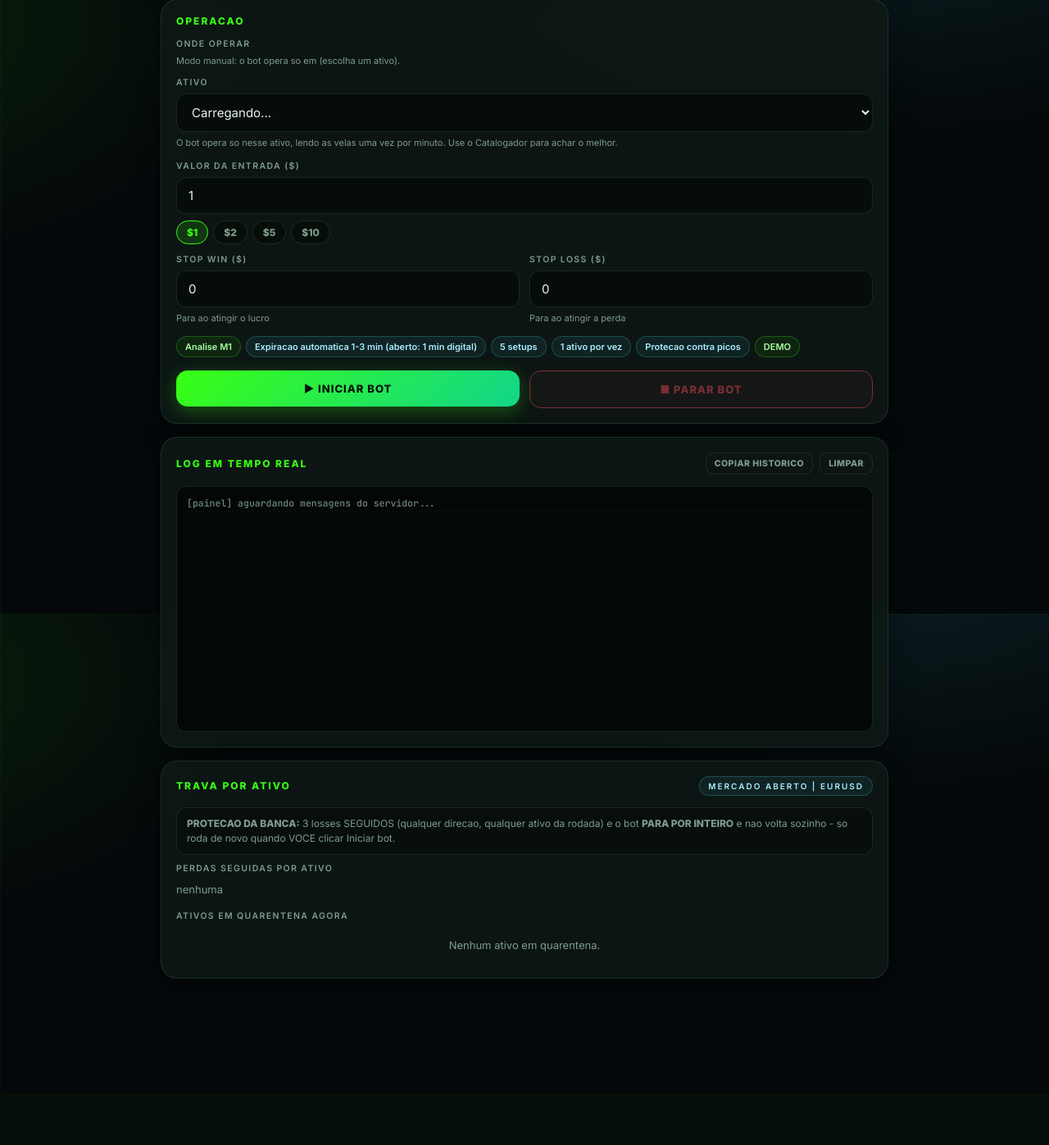
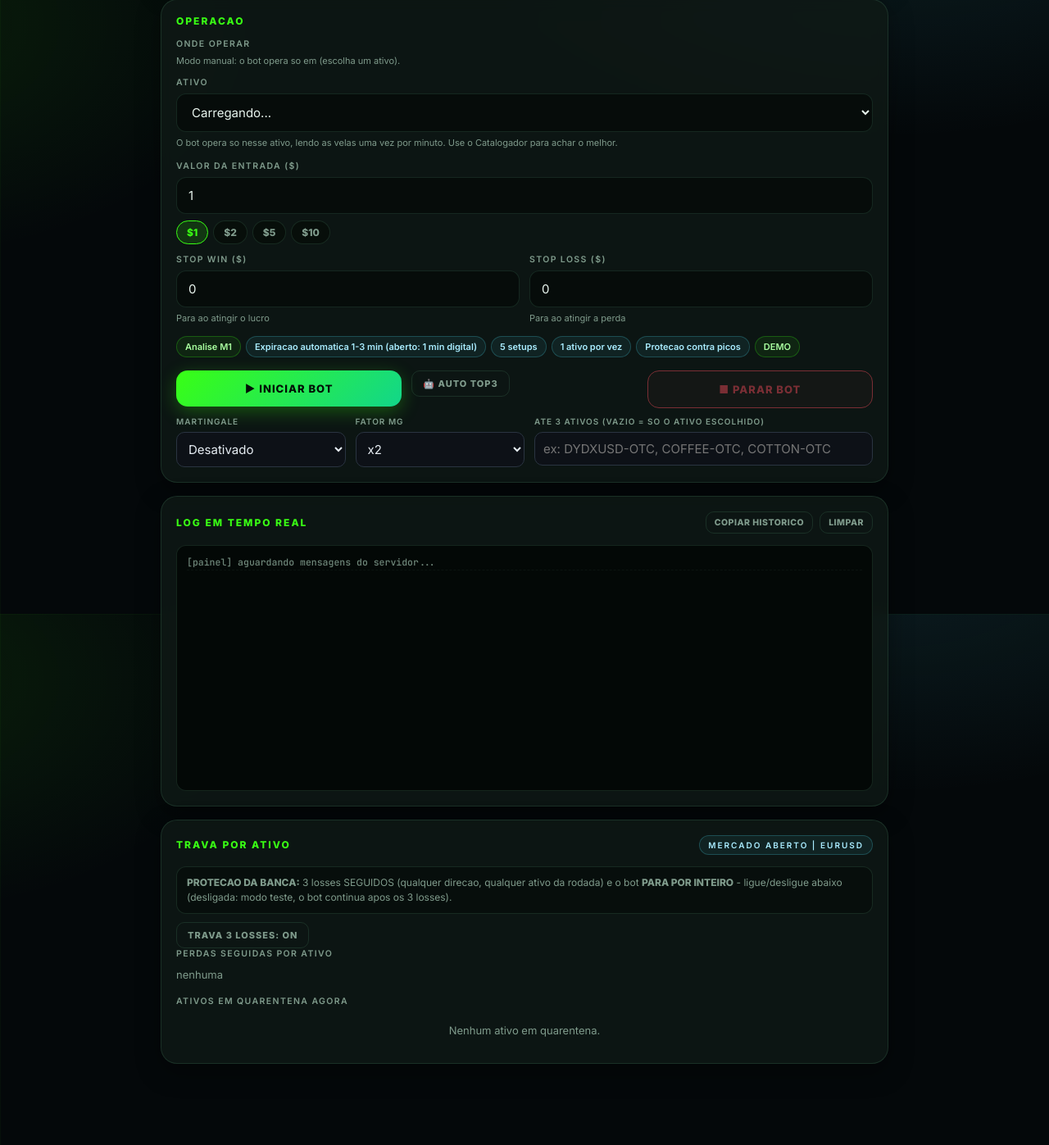
Before and after one commit to daniloadalto/danbot, a Flask app: page / in a window 1280 px wide. Shown: the part 851-2248 px from the top of the page at 82% size. Before the commit the page ends 2045 px from the top, so only its background shows below. Run offline with Flask 3, Linux system fonts and the light colour scheme; data that the repository does not hold is empty.

Commit message:
Enhance dashboard with MARTINGALE and multi-assets features
Added options for MARTINGALE settings and multi-assets input in the dashboard.

```diff
--- a/templates/dashboard.html
+++ b/templates/dashboard.html
@@ -217,7 +217,15 @@ body.running .status:before{background:var(--green);box-shadow:0 0 12px var(--gr
 <div class="strip" style="margin-top:14px"><span class="pill g">Analise M1</span><span class="pill">Expiracao automatica 1-3 min (aberto: 1 min digital)</span><span class="pill">5 setups</span><span class="pill">1 ativo por vez</span><span class="pill">Protecao contra picos</span><span class="pill g" id="accountMode">DEMO</span></div>
 <b id="modeTitle" style="display:none"></b>
 
-<div class="row" style="margin-top:16px"><div class="col"><button class="btn btn-green" id="startBtn" onclick="startBot()">▶ Iniciar bot</button></div><div class="col"><button class="btn btn-red" id="stopBtn" onclick="stopBot()">■ Parar bot</button></div></div>
+<div class="row" style="margin-top:16px"><div class="col"><button class="btn btn-green" id="startBtn" onclick="startBot()">▶ Iniciar bot</button></div><div class="col"><button class="btn btn-outline" onclick="startBot('TOP3')">🤖 Auto TOP3</button></div><div class="col"><button class="btn btn-red" id="stopBtn" onclick="stopBot()">■ Parar bot</button></div></div>
+<div class="row" style="margin-top:10px">
+  <div class="col"><label style="font-size:10px;color:var(--muted);letter-spacing:1px">MARTINGALE</label>
+    <select id="mgLevel" class="inp" style="width:100%;padding:10px;border-radius:10px;background:#0d1117;color:#e6edf3;border:1px solid #2a3441"><option value="0">Desativado</option><option value="1">Nivel 1</option><option value="2">Nivel 2</option><option value="3">Nivel 3</option></select></div>
+  <div class="col"><label style="font-size:10px;color:var(--muted);letter-spacing:1px">FATOR MG</label>
+    <select id="mgFactor" class="inp" style="width:100%;padding:10px;border-radius:10px;background:#0d1117;color:#e6edf3;border:1px solid #2a3441"><option value="2">x2</option><option value="2.5">x2.5</option><option value="3">x3</option></select></div>
+  <div class="col" style="flex:2"><label style="font-size:10px;color:var(--muted);letter-spacing:1px">ATE 3 ATIVOS (vazio = so o ativo escolhido)</label>
+    <input id="multiAssets" class="inp" placeholder="ex: DYDXUSD-OTC, COFFEE-OTC, COTTON-OTC" style="width:100%;padding:10px;border-radius:10px;background:#0d1117;color:#e6edf3;border:1px solid #2a3441"></div>
+</div>
 </div>
 
 <div class="card pane-op">
@@ -227,7 +235,8 @@ body.running .status:before{background:var(--green);box-shadow:0 0 12px var(--gr
 
 <div class="card pane-op">
 <h2>Trava por ativo <span class="sp"></span><span id="qMode" class="pill" style="font-size:10px">-</span></h2>
-<div id="qInfo" class="info"><b>PROTECAO DA BANCA:</b> 3 losses SEGUIDOS (qualquer direcao, qualquer ativo da rodada) e o bot <b>PARA POR INTEIRO</b> e nao volta sozinho - so roda de novo quando VOCE clicar Iniciar bot.</div>
+<div id="qInfo" class="info"><b>PROTECAO DA BANCA:</b> 3 losses SEGUIDOS (qualquer direcao, qualquer ativo da rodada) e o bot <b>PARA POR INTEIRO</b> - ligue/desligue abaixo (desligada: modo teste, o bot continua apos os 3 losses).</div>
+<div style="margin-top:10px"><button type="button" id="lockBtn" class="btn btn-outline" onclick="toggleLock3()">Trava 3 losses: ON</button></div>
 <label>Perdas seguidas por ativo</label>
 <div id="qStreak" class="chips" style="margin-top:0"><span class="empty" style="padding:4px 0">nenhuma</span></div>
 <label style="margin-top:14px">Ativos em quarentena agora</label>
@@ -423,22 +432,40 @@ async function botStatus(){try{const r=await fetch('/api/bot/status',{headers:he
     if(j.mode==='MANUAL') fi.textContent='Modo manual: o bot opera so em '+(j.manual_asset||'(escolha um ativo)')+'.';
     else fi.textContent='O bot escolhe os ativos sozinho. Ativo em foco: '+(j.running?(j.asset||'-'):'-');
   }}catch(e){}}
-async function startBot(){
+async function startBot(modeOverride){
   const mode=$('mode').value;
   localStorage.setItem('danbot_mode',mode);
   const amount=parseFloat($('amount').value)||1;
   const stop_win=parseFloat($('stopWin').value)||0;
   const stop_loss=parseFloat($('stopLoss').value)||0;
   const body={mode,amount,entry_value:amount,timeframe:'M1',stop_win,stop_loss};
-  if(mode==='MANUAL'){
-    body.asset=$('asset').value;
-    if(!body.asset){toast('Escolha um ativo na lista (modo manual)','loss');return;}
+  if(modeOverride==='TOP3'){ body.run_mode='TOP3'; body.asset=body.asset||'EURUSD-OTC'; }
+  else if(mode==='MANUAL'){
+    const multi=($('multiAssets')?.value||'').split(',').map(s=>s.trim()).filter(Boolean).slice(0,3);
+    if(multi.length){ body.assets=multi; body.asset=multi[0]; }
+    else {
+      body.asset=$('asset').value;
+      if(!body.asset){toast('Escolha um ativo na lista (modo manual)','loss');return;}
+    }
   }
   const res=await fetch('/api/bot/start',{method:'POST',headers:headers(),body:JSON.stringify(body)});
   const j=await res.json();
-  if(!j.ok){log('Erro iniciar: '+(j.error||''));toast('Nao iniciou: '+(j.error||'erro'),'loss');}else toast('Bot iniciado','win');
+  if(!j.ok){log('Erro iniciar: '+(j.error||''));toast('Nao iniciou: '+(j.error||'erro'),'loss');}else toast('Bot iniciado'+(modeOverride==='TOP3'?' (AUTO TOP3)':''),'win');
   botStatus();
 }
+async function toggleLock3(){
+  try{
+    const r=await fetch('/api/lock3',{method:'POST',headers:headers(),body:'{}'});
+    const j=await r.json();
+    if(j.ok){ const b=$('lockBtn'); if(b){b.textContent='Trava 3 losses: '+(j.enabled?'ON':'OFF'); b.style.color=j.enabled?'':'var(--muted)';}
+      toast(j.enabled?'Trava ATIVADA (3 losses param o bot)':'Trava DESATIVADA (modo teste - o bot continua)', j.enabled?'win':'loss'); }
+  }catch(e){}
+}
+async function loadLock3(){
+  try{ const r=await fetch('/api/lock3',{headers:headers()}); const j=await r.json();
+    if(j.ok){ const b=$('lockBtn'); if(b){b.textContent='Trava 3 losses: '+(j.enabled?'ON':'OFF');} } }catch(e){}
+}
+loadLock3();
 /* ---------- quarentena ---------- */
 let _q={rows:[],streak:{},mode:'',focus:'',max:3,minutes:30};
 async function loadQuarantine(){
```
